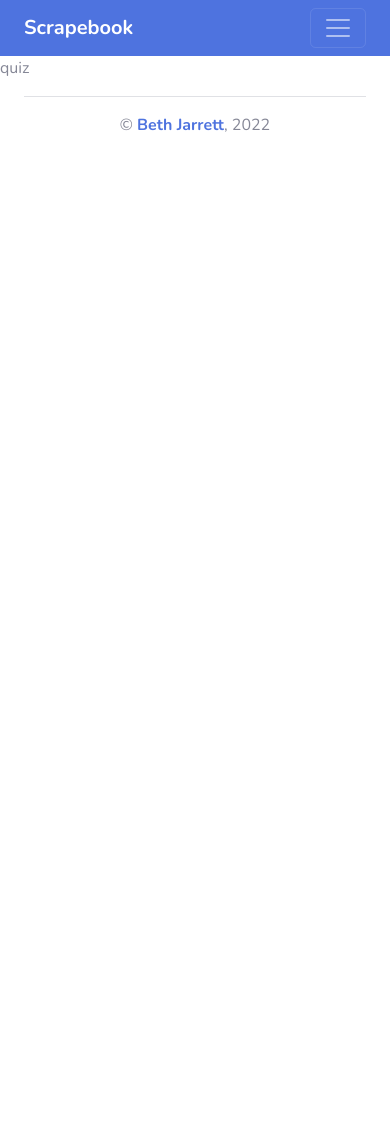
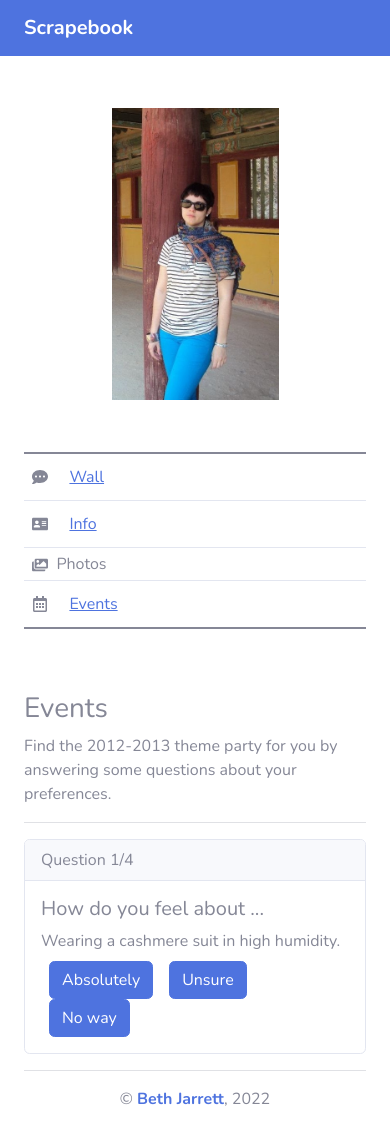
Before and after one commit to bethjarrett/capstone_frontend, a React (Create React App) app: page /quiz in a window 390 px wide. Before the commit the page ends 844 px from the top, so only its background shows below. Built offline with nearby package versions, Linux system fonts and the light colour scheme.

Commit message:
added quiz, made side menu its own element

```diff
--- a/babel-plugin-macros.config.js
+++ /dev/null
@@ -1,5 +0,0 @@
-module.exports = {
-    'fontawesome-svg-core': {
-      'license': 'free'
-    }
-  }
--- a/babel.config.js
+++ /dev/null
@@ -1,5 +0,0 @@
-module.exports = function (api) {
-    return {
-      plugins: ['macros'],
-    }
-  }
--- a/public/index.html
+++ b/public/index.html
@@ -5,6 +5,7 @@
     <meta name="viewport" content="width=device-width, initial-scale=1" />
     <meta name="theme-color" content="#000000" />
     <meta name="description" content="Web site created using create-react-app" />
+    <link rel="stylesheet" href="https://cdn.jsdelivr.net/npm/bootstrap@5.2.2/dist/css/bootstrap.min.css" integrity="sha384-Zenh87qX5JnK2Jl0vWa8Ck2rdkQ2Bzep5IDxbcnCeuOxjzrPF/et3URy9Bv1WTRi" crossorigin="anonymous">
     <title>Scrapebook</title>
     <script src="https://accounts.google.com/gsi/client" async defer></script>
   </head>
--- a/src/App.js
+++ b/src/App.js
@@ -5,7 +5,8 @@ import Footer from './components/Footer/Footer';
 import Wall from './components/Wall/Wall';
 import Quiz from './components/Quiz/Quiz';
 import Login from './components/Login/Login';
-
+import Admin from './components/Admin/Admin';
+import './index.css';
 
 const App = () => (
   <BrowserRouter>
@@ -14,6 +15,8 @@ const App = () => (
         <Route path="/" exact element={<Wall/>} />
         <Route path="/quiz" exact element={<Quiz/>} />
         <Route path="/login" exact element={<Login/>} />
+        <Route path="/admin" exact element={<Admin/>} />
+
       </Routes>
       <Footer />
   </BrowserRouter>
--- a/src/components/Admin/Admin.js
+++ b/src/components/Admin/Admin.js
@@ -4,7 +4,6 @@ import { useDispatch } from 'react-redux';
 import Form from '../Form/Form';
 import Posts from '../Posts/PostsAdmin';
 import { getPosts } from '../../actions/posts';
-import "../../components/bootstrap/css/bootstrap.min.css"
 
 const Admin = () => {
   const [currentId, setCurrentId] = useState(0);
@@ -17,10 +16,10 @@ const Admin = () => {
 return (
 <div className="container">
     <div className="row">
-      <div className="col-4 pt-5">
+      <div className="col-sm-4 pt-5">
         <Form currentId={currentId} setCurrentId={setCurrentId} />
         </div>
-      <div className='col-8'>
+      <div className='col-sm-8'>
         <div className='container pt-5'>
           <h2>Post Dashboard</h2>
           <hr />
--- a/src/components/Login/Login.js
+++ b/src/components/Login/Login.js
@@ -29,7 +29,7 @@ function handleSignOut(e) {
 useEffect(() => {
     /* global google */
     google.accounts.id.initialize({
-    client_id: "691583437703-26sd02bks59l5e9c1b8atdgfadddciqe.apps.googleusercontent.com",
+    client_id: "461094399472-l4v7i0oc16bp1tr98e6oqu80vhvi0iq4.apps.googleusercontent.com",
     callback: handleCallbackResponse
     });
     google.accounts.id.renderButton(
--- a/src/components/Navigation/Navigation.js
+++ b/src/components/Navigation/Navigation.js
@@ -7,7 +7,7 @@ class Navigation extends React.Component {
     render() {
       return(
 <nav className="navbar navbar-expand-lg navbar-dark bg-primary">
-    <div className="container"><Link to="/" className="navbar-brand">Scrapebook</Link><button className="navbar-toggler" type="button" data-bs-toggle="collapse" data-bs-target="#fakebookNavbar" aria-controls="fakebookNavbar" aria-expanded="false" aria-label="Toggle navigation"><span className="navbar-toggler-icon"></span></button>
+    <div className="container"><Link to="/" className="navbar-brand">Scrapebook</Link>
         <div className="collapse navbar-collapse" id="fakebookNavbar">
             <ul className="navbar-nav me-auto mb-2 mb-lg-0">
                 <li className="nav-item"><a className="nav-link"><FaUserFriends /></a></li>
--- /dev/null
+++ b/src/components/Panel/Panel.js
@@ -0,0 +1,54 @@
+import React from 'react'
+import { FaCommentDots, FaAddressCard, FaImages, FaRegCalendarAlt } from 'react-icons/fa';
+import profile from "../../components/images/fakeprofile.jpg"
+
+const Panel = () => {
+  return (
+      <div className="col-sm-4">
+        <div className="modal in" id="modalCenter" tabIndex="-1" role="dialog" aria-labelledby="modalCenter" aria-hidden="true">
+  <div className="modal-dialog modal-dialog-centered" role="document">
+    <div className="modal-content">
+      <div className="modal-header">
+        <h5 className="modal-title" id="exampleModalLongTitle">About Scrapebook</h5>
+      </div>
+      <div className="modal-body">
+        <p>In October 2005, I used my university email address to open a Facebook account. I documented my life on it: job woes, international moves, dirty laundry, and too much information peppered between blurry phone pictures and Farmville invitations.</p>
+        <p>I quit social media in 2019, and have been thinking about my relationship with this <em>account</em> ever since. So I scraped it. I took all my old posts, culled them down, and reflected on it all.</p>
+        <p>Forget yearbook. <h5>Welcome to my decadebook.</h5></p>
+      </div>
+      <div className="modal-footer">
+        <button type="button" className="btn btn-secondary" data-dismiss="modal">Close</button>
+      </div>
+    </div>
+  </div>
+</div>
+        <div className="pt-5"></div>
+        <div className="table-responsive">
+          <table className="table table-sm table-hover">
+            <thead>
+              <tr>
+                <td><img className="img-fluid profile pb-5" src={profile} alt="This is a photograph of the developer."/></td>
+              </tr>
+            </thead>
+            <tbody>
+              <tr>
+                <td>&nbsp;<FaCommentDots />&nbsp;&nbsp;<a href="/"><button type="button" className="btn btn-link">Wall</button></a></td>
+              </tr>
+              <tr>
+                <td>&nbsp;<FaAddressCard />&nbsp;&nbsp;<button type="button" className="btn btn-link" data-toggle="modal" data-target="#modalCenter">Info</button></td>
+              </tr>
+              <tr>
+                <td>&nbsp;<FaImages />&nbsp;&nbsp;Photos</td>
+              </tr>
+              <tr>
+                <td>&nbsp;<FaRegCalendarAlt />&nbsp;&nbsp;<a href="/quiz"><button type="button" className="btn btn-link">Events</button></a></td>
+              </tr>
+            </tbody>
+            <tfoot><tr></tr></tfoot>
+          </table>
+        </div>
+      </div>
+  )
+}
+
+export default Panel
--- a/src/components/Posts/Post/Post.js
+++ b/src/components/Posts/Post/Post.js
@@ -22,7 +22,7 @@ return (
   <hr />
     <div className='row g-0'>
       <div className='col-1 pb-2'><img src={profile} className="img-fluid img-thumbnail" alt="Thumbnail"/></div>
-      <div className='col-8'>
+      <div className='col-11'>
         <div className='card-body'>
           <div className='card-text'>Beth Jarrett&nbsp;&nbsp;&nbsp;{post.post}</div>
           <div id="img">
--- a/src/components/Quiz/Quiz.js
+++ b/src/components/Quiz/Quiz.js
@@ -1,11 +1,97 @@
-import React from 'react'
+import React, { useState } from 'react';
+import Panel from '../../components/Panel/Panel';
 
-const Quiz = () => {
-  return (
-    <div>
-      quiz
-    </div>
-  )
+export default function Quiz() {
+	const questions = [
+		{
+			questionText: 'Wearing a cashmere suit in high humidity.',
+			answerOptions: [
+				{ answerText: 'Absolutely', answerValue: 10 },
+				{ answerText: 'Unsure', answerValue: 5  },
+				{ answerText: 'No way', answerValue: 0  },
+			],
+		},
+		{
+			questionText: 'A watery Korean beer with a handmade Pabst Blue Ribbon label.',
+			answerOptions: [
+				{ answerText: 'Absolutely', answerValue: 0 },
+				{ answerText: 'Unsure', answerValue: 5  },
+				{ answerText: 'No way', answerValue: 10  },
+			],
+		},
+		{
+			questionText: 'Drinking beer out of a suspended funnel taped to a hose. ',
+			answerOptions: [
+				{ answerText: 'Absolutely', answerValue: 5 },
+				{ answerText: 'Unsure', answerValue: 0  },
+				{ answerText: 'No way', answerValue: 10  },
+			],
+		},
+		{
+			questionText: 'Noraebang (karaoke singing room) choice:',
+			answerOptions: [
+				{ answerText: 'Fancy', answerValue: 10 },
+				{ answerText: 'The one with free ice cream', answerValue: 5  },
+				{ answerText: 'Dingy', answerValue: 0  },
+			],
+		},
+	];
+
+	const [currentQuestion, setCurrentQuestion] = useState(0);
+	const [showScore, setShowScore] = useState(false);
+	const [score, setScore] = useState(0);
+
+	const handleAnswerOptionClick = (answerValue) => {
+		if (answerValue) {
+			setScore(score + answerValue);
+		}
+		const nextQuestion = currentQuestion + 1;
+		if (nextQuestion < questions.length) {
+			setCurrentQuestion(nextQuestion);
+		} else {
+			setShowScore(true);
+		}
+	};
+
+	return (
+		<div className="container">
+			<div className="row">
+		  	<Panel />
+		  	<div className='col-sm-8 pt-5'>
+				<h1>Events</h1>
+				<span>Find the 2012-2013 theme party for you by answering some questions about your preferences.</span>
+				<hr />
+				<div class="card">
+			{showScore ? (
+				<div className='score-section'>
+				{
+					score <= "10"
+					? <div className='card-body'><h4 className="card-title">Hipster or Homeless</h4>
+					<p class="card-text"><em>Dress ambiguously hipster or homeless. Find out who can spot the difference!</em></p></div>
+					: score <= "20"
+					? <div className='card-body'><h5 className="card-title">Brotrash</h5>
+					<p class="card-text"><em>I wanted to throw a party with a bro theme. That's really it. <br /> Also it's my last weekend of vacation. But mostly let's just make fun of bros.</em></p></div>
+					: <div className='card-body'><h5 className="card-title">Dressed to Get Messed</h5>
+					<p class="card-text"><em>DRESSED UP TO GET MESSED UP is what the polls, and my ultimate tie breaking abilities, have determined to be the theme. Come in your Sunday best and spill alcohol all over it.</em></p></div>
+				}
+				</div>
+				) : (
+				<>
+				<div class="card-header">
+					<span>Question {currentQuestion + 1}</span>/{questions.length}
+				</div>
+				<div className='card-body'><h5 className="card-title">How do you feel about ...</h5>{questions[currentQuestion].questionText}
+
+				<div className='pt-2'>
+					{questions[currentQuestion].answerOptions.map((answerOption) => (
+					<button type="button" className='btn btn-primary mx-2' onClick={() => handleAnswerOptionClick(answerOption.answerValue)}>{answerOption.answerText}</button>
+				))}
+				</div></div>
+				</>
+			)}
+		</div>
+		</div>
+		</div>
+		</div>
+	);
 }
-
-export default Quiz
--- a/src/index.css
+++ b/src/index.css
@@ -1,12 +1,13 @@
 .profile {
-    max-width:50%;
-    display: block;
-    margin-left: auto;
-    margin-right: auto;
+    max-width:50% !important;
+    display: block !important;
+    margin-left: auto !important;
+    margin-right: auto !important;
 }
 .sq-img {
-    max-width: 35%;
+    max-width: 50%;
 }
+
 a:link, a:visited, a:active {
     text-decoration: none !important;
     font-weight: bold;
```
Also changed, not shown: src/components/Wall/Wall.js (+4 -47 lines).
